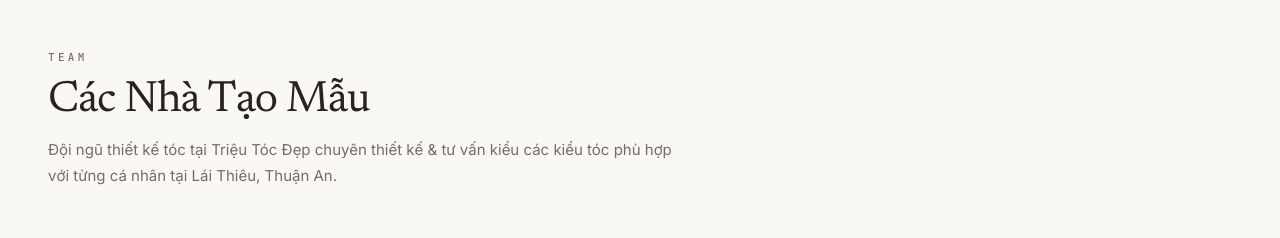
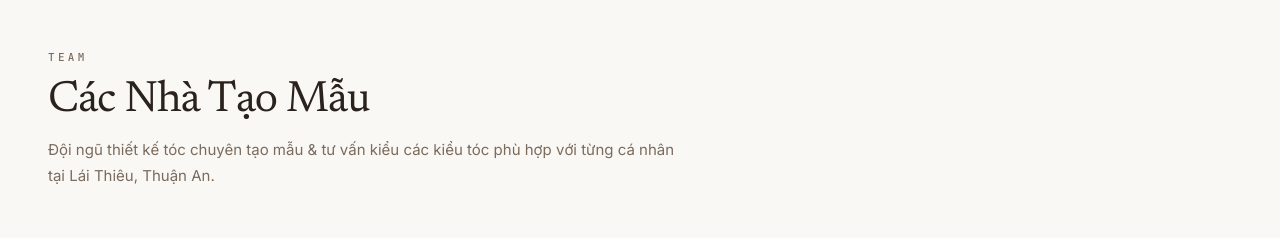
Before and after one commit to aikolee2809/demo1-fix-1, a React (Vite) app: page / in a window 1280 px wide. Shown: the part 5520-5758 px from the top of the page. Built offline with nearby package versions, Linux system fonts and the light colour scheme.

Commit message:
Updated Stylists.tsx

```diff
--- a/src/components/Stylists.tsx
+++ b/src/components/Stylists.tsx
@@ -56,7 +56,7 @@
             className="max-w-[640px] text-[15px] leading-[1.7] text-[#7a6b5d]"
             style={{ fontFamily: "'Inter', sans-serif" }}
           >
-            Đội ngũ thiết kế tóc tại Triệu Tóc Đẹp chuyên thiết kế & tư vấn kiểu các kiểu tóc phù hợp với từng cá nhân tại Lái Thiêu, Thuận An.
+            Đội ngũ thiết kế tóc chuyên tạo mẫu & tư vấn kiểu các kiểu tóc phù hợp với từng cá nhân tại Lái Thiêu, Thuận An.
           </p>
         </div>
 
```
